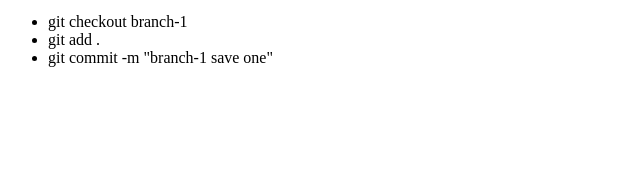
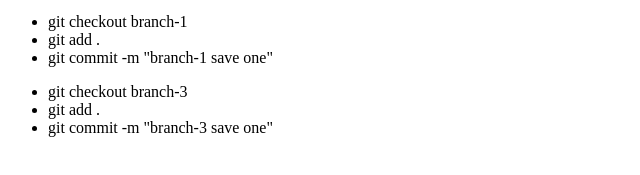
Before and after one commit to alexBortsov/adding_and_merge_branchs, a plain HTML site: page index.html in a window 1280 px wide. Shown: the part 137-312 px from the top of the page, without its empty margins (0-640 px from the left). Drawn offline with Linux system fonts and the light colour scheme.

Commit message:
branch-3 save one

```diff
--- a/index.html
+++ b/index.html
@@ -21,6 +21,11 @@
          <li>git add .</li>
          <li>git commit -m "branch-1 save one"</li>
       </ul>
+      <ul>
+         <li>git checkout branch-3</li>
+         <li>git add .</li>
+         <li>git commit -m "branch-3 save one"</li>
+      </ul>
    </div>
 </body>
 
```
